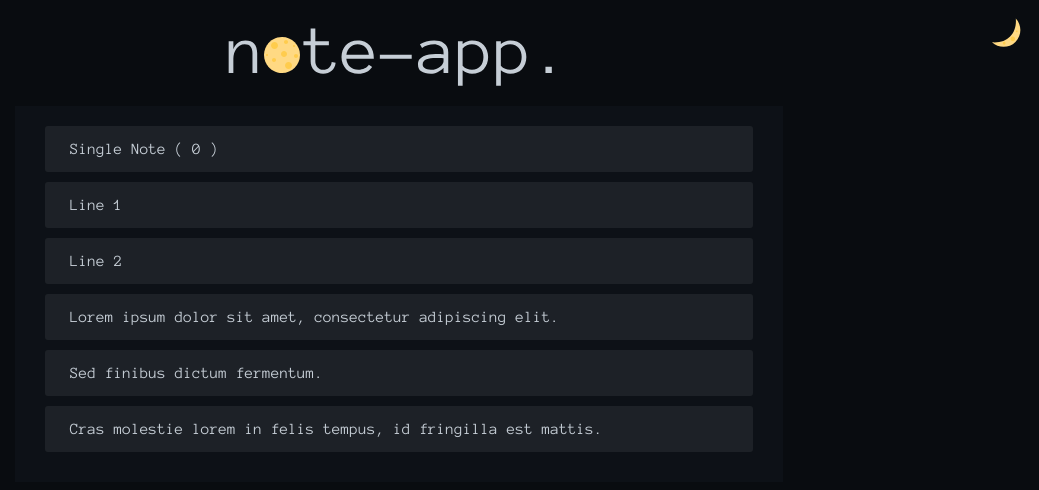
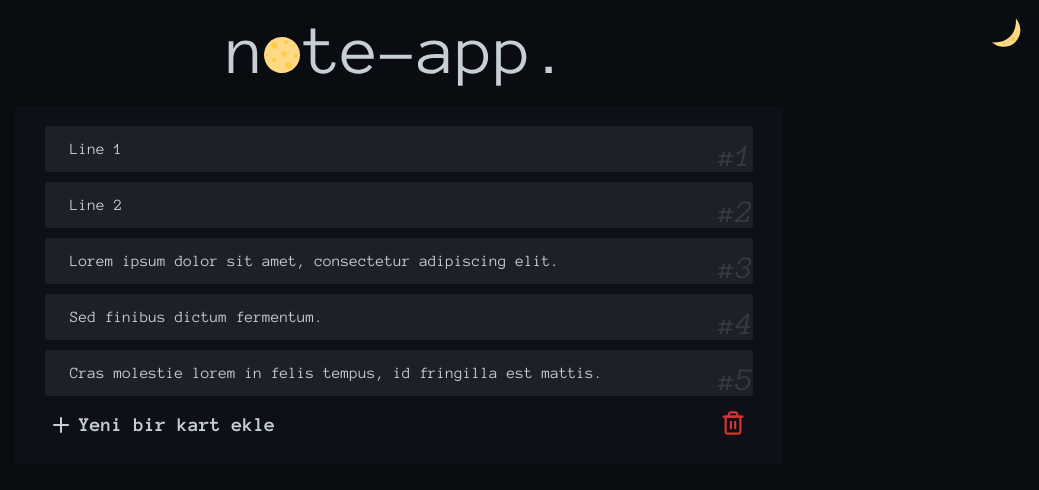
Before and after one commit to sedasen/note-app, a React (Vite) app: page /0 in a window 1280 px wide. Shown: the top 490 px of the page, without its empty margins (241-1280 px from the left). Built offline with nearby package versions, Linux system fonts and the light colour scheme.

Commit message:
✨add missing features to document view

```diff
--- a/src/views/note.tsx
+++ b/src/views/note.tsx
@@ -1,5 +1,9 @@
 import { useState } from "react";
 import { useParams } from "react-router";
+
+import { ReactComponent as ChevronLeftSVG } from "@src/assets/icons/chevron-left.svg";
+import { ReactComponent as PlusSVG } from "@src/assets/icons/plus.svg";
+import { ReactComponent as TrashSVG } from "@src/assets/icons/trash.svg";
 
 const NoteView = () => {
   const { id } = useParams();
@@ -13,13 +17,25 @@ const NoteView = () => {
   ]);
 
   return (
-    <div className="view">
-      <div className="card">Single Note ( {id} )</div>
-      {noteLines.map((line, i) => (
-        <div className="card" key={i}>
-          {line}
-        </div>
-      ))}
+    <div id="note-view" className="view">
+      <div className="note-line-list">
+        {noteLines.map((line, i) => (
+          <div className="card note-line" key={i}>
+            <div className="content">{line}</div>
+            <div className="line-id">{i + 1}</div>
+          </div>
+        ))}
+      </div>
+      <footer className="note-actions">
+        <button id="create-new" className="text-button">
+          <PlusSVG />
+          Yeni bir kart ekle
+        </button>
+        <div className="spacer"></div>
+        <button id="remove-document" className="text-button">
+          <TrashSVG />
+        </button>
+      </footer>
     </div>
   );
 };
```
